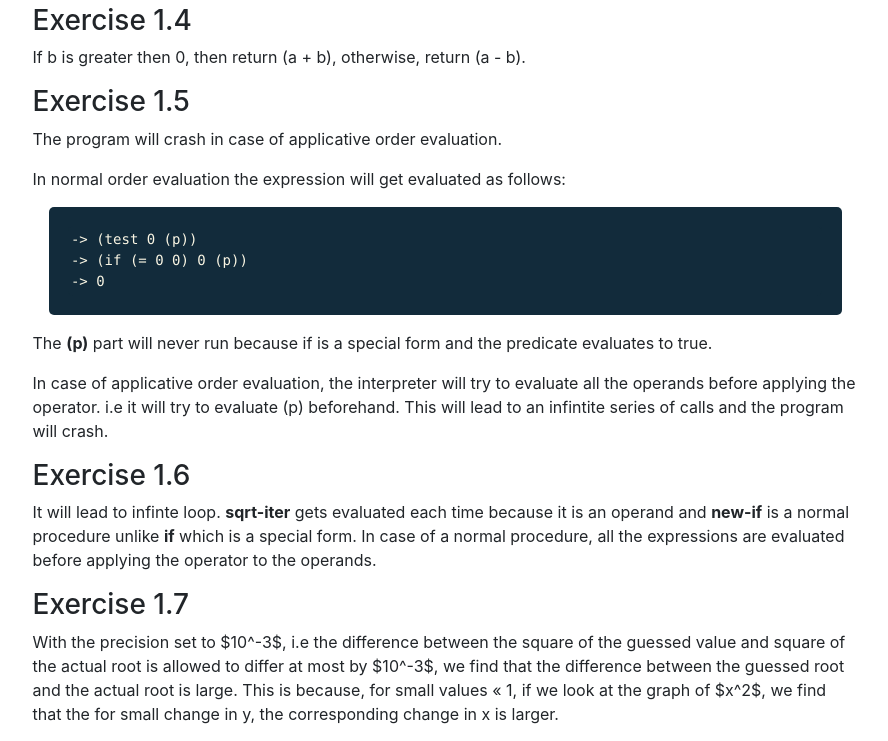
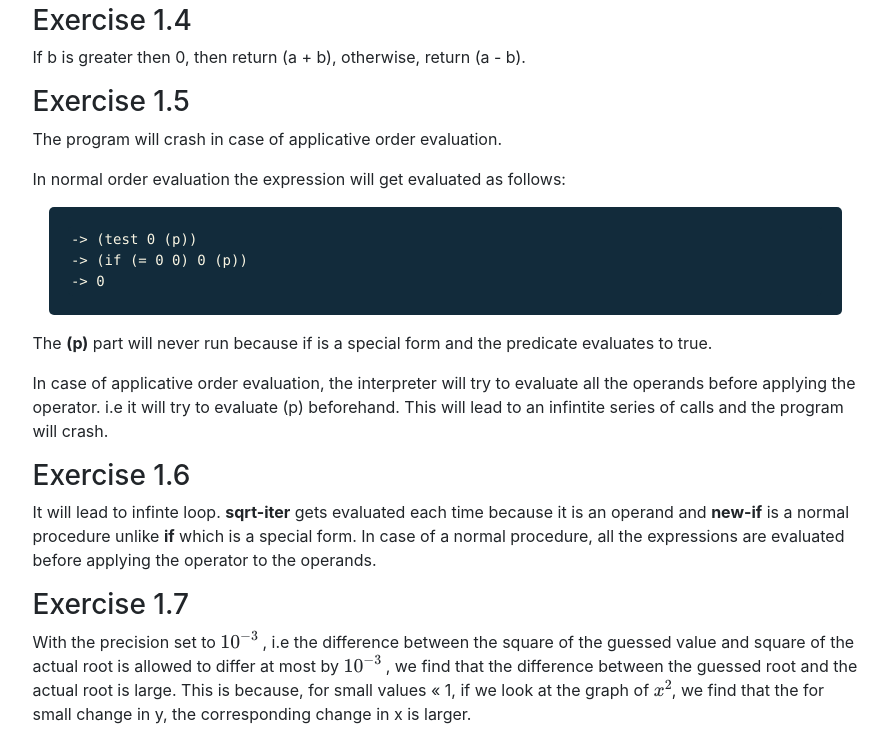
Before and after one commit to tgujar/old-website, a Jekyll site: the page built from _notes/sicp-ex-1.md, in a window 1280 px wide. Shown: the part 609-1350 px from the top of the page, without its empty margins (195-1083 px from the left). Built offline with Jekyll 4.4.1, drawn with Linux system fonts in a browser that asks for light colours; nearby versions of some CDN libraries; formulas are drawn with MathJax 3; grey boxes are pictures that could not be loaded.

Commit message:
fixed errors due to invalid latex synatx

```diff
--- a/_notes/sicp-ex-1.md
+++ b/_notes/sicp-ex-1.md
@@ -32,7 +32,7 @@ It will lead to infinte loop. **sqrt-iter** gets evaluated each time because it
 
 ### Exercise 1.7
 
-With the precision set to $10^-3$, i.e the difference between the square of the guessed value and square of the actual root is allowed to differ at most by $10^-3$, we find that the difference between the guessed root and the actual root is large. This is because, for small values << 1, if we look at the graph of $x^2$, we find that the for small change in y, the corresponding change in x is larger.
+With the precision set to $$ 10^{-3} $$ , i.e the difference between the square of the guessed value and square of the actual root is allowed to differ at most by $$ 10^{-3} $$ , we find that the difference between the guessed root and the actual root is large. This is because, for small values << 1, if we look at the graph of $$ x^2 $$, we find that the for small change in y, the corresponding change in x is larger.
 
 <iframe src="https://www.desmos.com/calculator/inne2rv7qf?embed" width="500px" height="500px" style="border: 1px solid #ccc" frameborder=0></iframe>
 
--- a/assets/css/styles.css
+++ b/assets/css/styles.css
@@ -46,7 +46,7 @@ footer {
     padding: 0.2rem;
     border-radius: 5px;
     width: auto;
-    margin: 1rem 1rem;
+    margin: 1rem;
 }
 
 /* CSS for code decoration */
```
